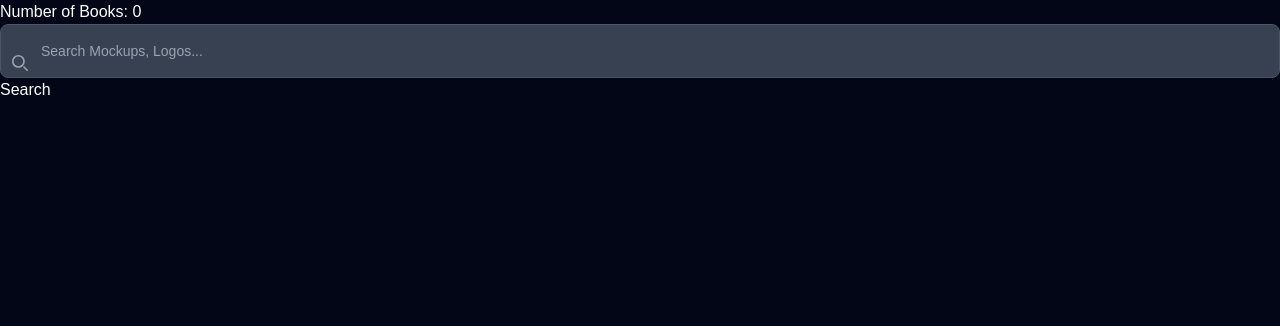
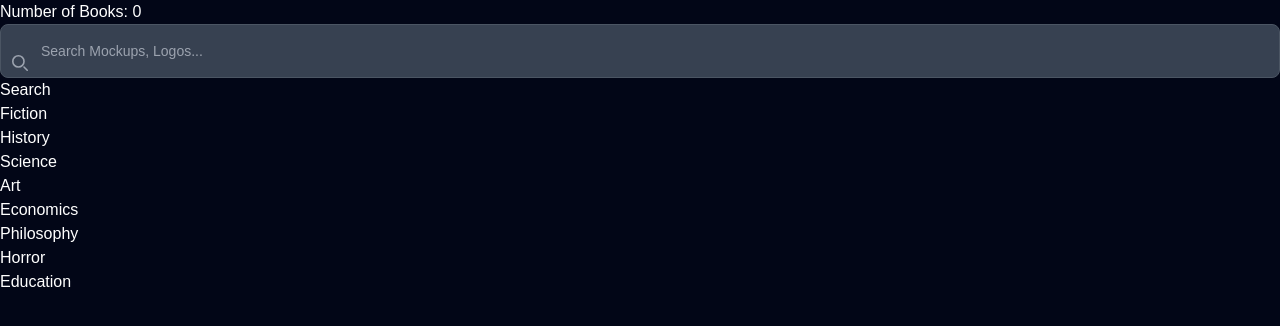
Before and after one commit to AyamPanapis/MyBookList, a Django app: page / in a window 1280 px wide. Shown: the top 326 px of the page. Run offline with Django 4.2, Linux system fonts and the light colour scheme; some libraries are stand-ins or nearby versions.

Commit message:
Cleaning repo

```diff
--- a/MyBookList/urls.py
+++ b/MyBookList/urls.py
@@ -24,6 +24,7 @@ urlpatterns = [
     path('admin/', admin.site.urls),
     path('auth/', include('authentication.urls')),
     path('profile/', include('user_profile.urls')),
-    # path('category/', include('categories.urls')),
+    path('category/', include('categories.urls')),
+    path('book/', include('book.urls'))
 
 ]
--- a/main/templates/main.html
+++ b/main/templates/main.html
@@ -19,6 +19,16 @@
 </form>
 
 
+<p>Fiction</p>
+<p>History</p>
+<p>Science</p>
+<p>Art</p>
+<p>Economics</p>
+<p>Philosophy</p>
+<p>Horror</p>
+<p>Education</p>
+
+
 
 
 
--- a/main/views.py
+++ b/main/views.py
@@ -38,7 +38,7 @@ def result(request):
             'authors': ", ".join(book['volumeInfo']['authors']) if 'authors' in book['volumeInfo'] else "",
             'publisher': book['volumeInfo']['publisher'] if 'publisher' in book['volumeInfo'] else "",
             'info': book['volumeInfo']['infoLink'],
-            'popularity': book['volumeInfo']['ratingsCount'] if 'ratingsCount' in book['volumeInfo'] else 0
+            'id': book['id']
         }
         books.append(book_dict)
     return render(request, 'result.html', {'books': books})
```
